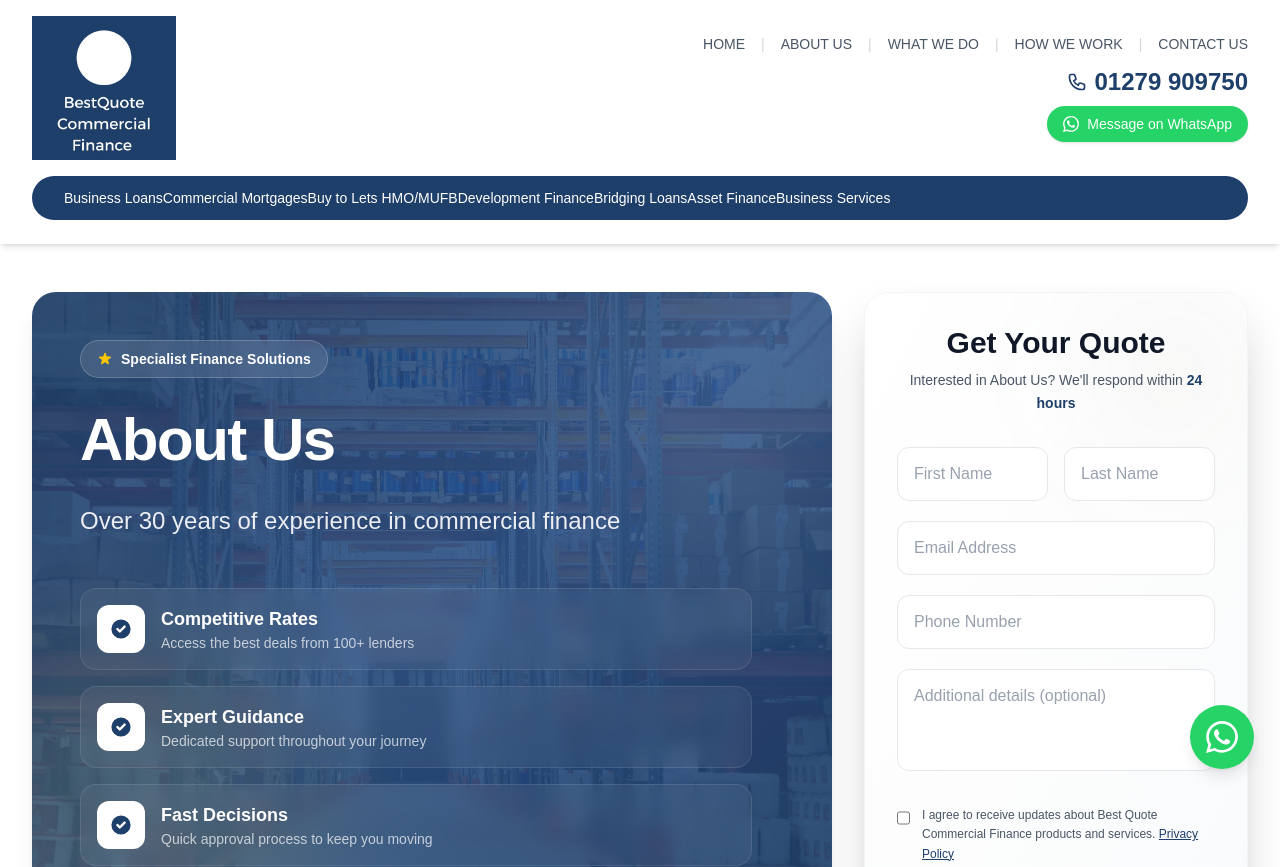
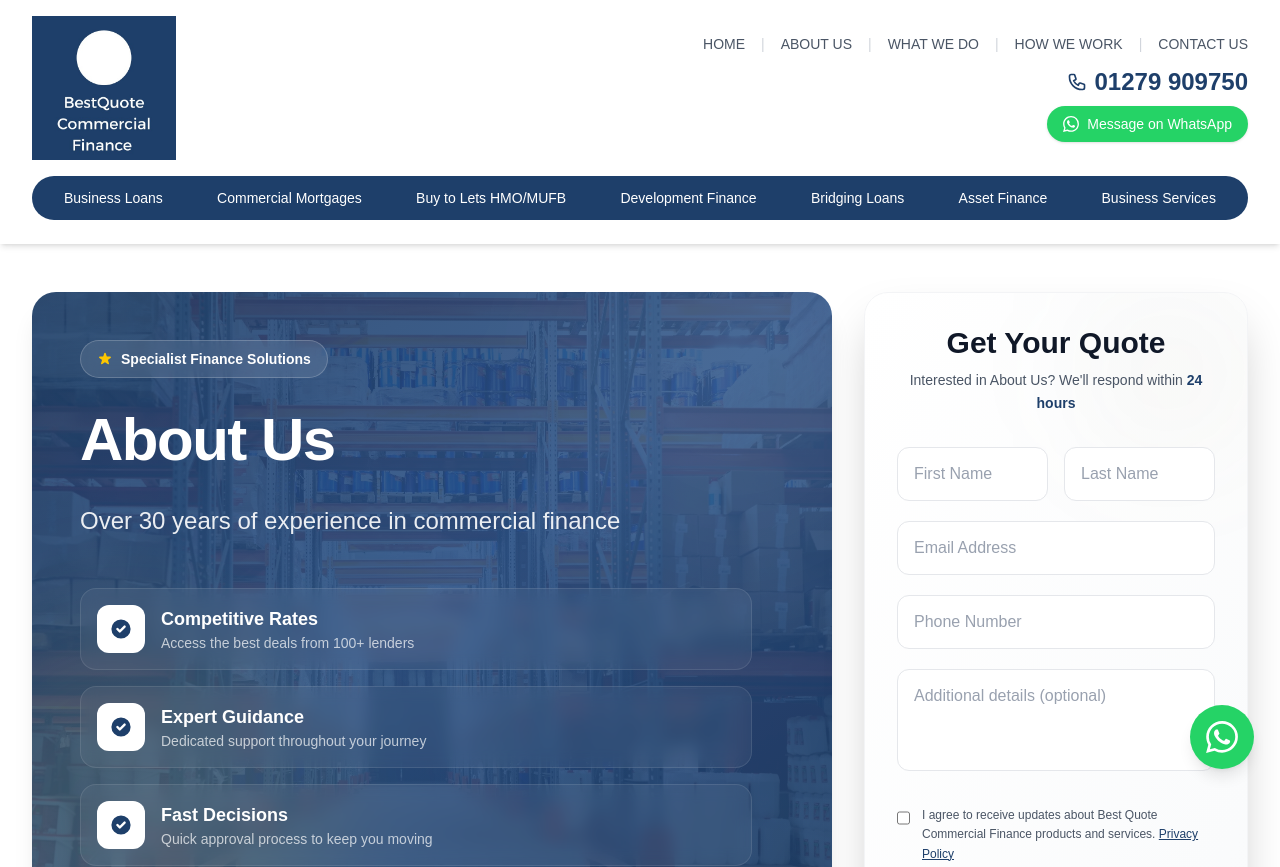
Before and after one commit to ZaCT-Media/best-quote-group, a Next.js app: page /about-us in a window 1280 px wide. Shown: the top 867 px of the page. Built offline with nearby package versions, Linux system fonts and the light colour scheme.

Commit message:
attempt 2

```diff
--- a/app/components/Header.tsx
+++ b/app/components/Header.tsx
@@ -46,7 +46,7 @@ export default function Header() {
             {/* Right side: Navigation and Phone */}
             <div className="flex flex-col items-end justify-center lg:space-y-3 overflow-visible min-w-0 relative z-30">
               {/* Top Navigation - Desktop */}
-              <nav className="hidden lg:flex items-center space-x-4 text-sm text-gray-600 flex-shrink-0 whitespace-nowrap">
+              <nav className="hidden lg:flex items-center space-x-4 text-sm text-gray-600 flex-shrink-0 whitespace-nowrap desktop-top-nav">
                 <Link href="/" className="hover:text-[#1e3f6a] transition cursor-pointer">
                   HOME
                 </Link>
@@ -80,7 +80,7 @@ export default function Header() {
               </button>
 
               {/* Phone - Desktop Only */}
-              <div className="hidden lg:flex flex-col items-end space-y-2 flex-shrink-0 whitespace-nowrap">
+              <div className="hidden lg:flex flex-col items-end space-y-2 flex-shrink-0 whitespace-nowrap desktop-phone-section">
                 <a href="tel:01279909750" className="flex items-center space-x-2 text-[#1e3f6a] cursor-pointer">
                   <svg className="w-5 h-5" fill="none" stroke="currentColor" viewBox="0 0 24 24">
                     <path strokeLinecap="round" strokeLinejoin="round" strokeWidth={2} d="M3 5a2 2 0 012-2h3.28a1 1 0 01.948.684l1.498 4.493a1 1 0 01-.502 1.21l-2.257 1.13a11.042 11.042 0 005.516 5.516l1.13-2.257a1 1 0 011.21-.502l4.493 1.498a1 1 0 01.684.949V19a2 2 0 01-2 2h-1C9.716 21 3 14.284 3 6V5z" />
@@ -222,7 +222,7 @@ export default function Header() {
         )}
 
           {/* Bottom Navigation Bar - Desktop */}
-          <nav className="hidden lg:block bg-[#1e3f6a] rounded-full px-8 py-3 overflow-visible">
+          <nav className="hidden lg:block bg-[#1e3f6a] rounded-full px-8 py-3 overflow-visible desktop-bottom-nav">
             <ul className="flex justify-between items-center text-white text-sm font-medium whitespace-nowrap">
               <li><Link href="/business-loans" className={`hover:text-gray-200 transition cursor-pointer pb-1 ${pathname === '/business-loans' ? 'border-b-2 border-white' : ''}`}>Business Loans</Link></li>
               <li><Link href="/commercial-mortgages" className={`hover:text-gray-200 transition cursor-pointer pb-1 ${pathname === '/commercial-mortgages' ? 'border-b-2 border-white' : ''}`}>Commercial Mortgages</Link></li>
--- a/app/globals.css
+++ b/app/globals.css
@@ -18,12 +18,15 @@ body {
   font-family: Arial, Helvetica, sans-serif;
 }
 
-/* Ensure header navigation is always visible on desktop - fallback for Chrome issues */
+/* Targeted fallback for desktop navigation elements on Chrome */
 @media (min-width: 1024px) {
-  header nav {
+  .desktop-top-nav {
     display: flex !important;
   }
-  header nav.hidden {
+  .desktop-phone-section {
     display: flex !important;
   }
+  .desktop-bottom-nav {
+    display: block !important;
+  }
 }
```
